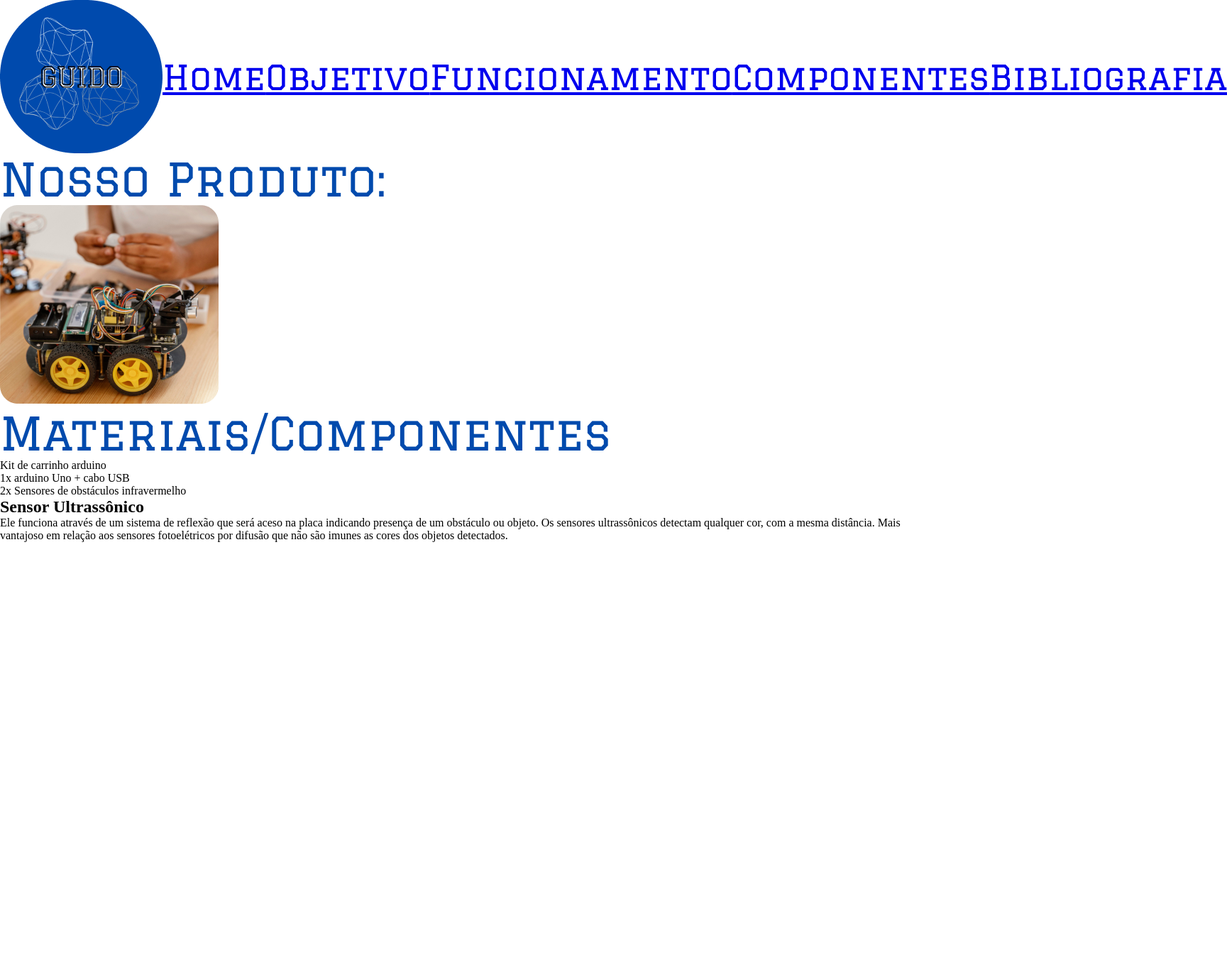
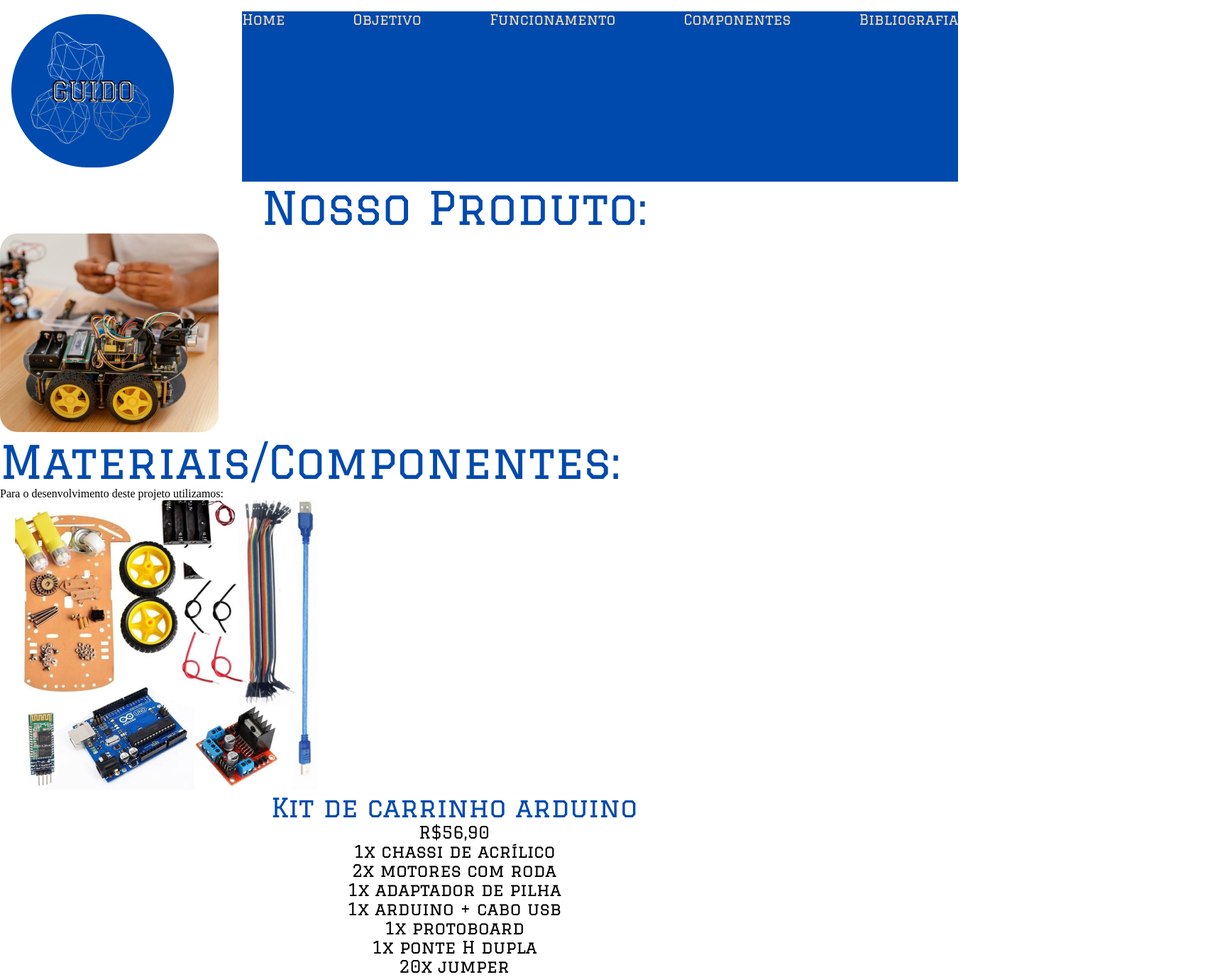
Before and after one commit to EmilyMFerreira/tccg, a React (Vite) app: page /componentes in a window 1280 px wide. Shown: the top 1377 px of the page at 71% size, 1729 px wide, since content can reach past the window. Before the commit the page ends 800 px from the top, so only its background shows below. Built offline with nearby package versions, Linux system fonts and the light colour scheme.

Commit message:
aba inicial

```diff
--- a/src/Header/index.css
+++ b/src/Header/index.css
@@ -8,19 +8,18 @@
 
 .menu {
     border: 1px solid #ccc;
-    width: 3rem;
-    font-size: 1rem;
+    width: 12rem;
     height: calc(100vh - 4rem);
     padding-right: 2rem;
     transition: translate .3s;
 }
 
 .menu nav {
+    color: #004AAD;
     display: flex;
     flex-direction: column;
-    gap: 1rem;
-    font-size: 1rem;
-    padding: 1rem;
+    font-size: 40px;
+     padding: 1rem;
 }
 
 .menu.close {
@@ -31,6 +30,7 @@
     display: none;
 }
 
+
 @media(min-width: 900px) {
     .menu-mobile {
         display: none;
@@ -40,5 +40,30 @@
         display: flex;
         justify-content: space-between;
         align-items: center;
+
+        gap: 5rem;
     }
+
+    a {
+        text-decoration: none;
+        color: wheat;
+    }
+
+    .menu-desktop nav {
+        display: flex;
+        height: 15rem;
+        width: 1000rem;
+        background-color: #004AAD;
+        font-size: 20px;
+        gap: 6rem;
+        padding: 0 rem;
+        margin: 1rem 80rem 0 0;
+
+    }
+
+    .menu-desktop img{
+        margin: 1rem;
+    }
+
+
 }
--- a/src/Header/index.jsx
+++ b/src/Header/index.jsx
@@ -19,7 +19,6 @@ function Header() {
     <header>
         <div className="menu-mobile">
             <div className="botao-menu">
-                <p>Logo</p>
                 <button onClick={handleAbrirFecharMenu}>{abrirFechar == true ? <X size={32} /> : <List size={32} />}</button>
             </div>
 
--- a/src/paginas/bibliografia.jsx
+++ b/src/paginas/bibliografia.jsx
@@ -9,7 +9,9 @@ function Bibliografia() {
         <h1>Inspiração</h1>
         </header>
 
-    <ul className="links">
+
+    <div className="links">
+    <ul>
       <li> <a href="https://www.youtube.com/watch?v=5jh-5HGvC-I"> <strong>Robô seguidor de linha usando Arduino</strong></a></li>
 
       <li><a href="https://www.youtube.com/watch?v=eAYiwWx17gk"> <strong>COMO MONTAR SEU PRIMEIRO ROBÔ | Tutorial Robô Seguidor de Linha | Robótica EP1</strong></a></li>
@@ -17,6 +19,7 @@ function Bibliografia() {
       <li><a href="https://portal.vidadesilicio.com.br/robo-seguidor-de-linha/"> <strong>Neste tutorial vamos aprender a fazer um robô seguidor de linha utilizando o sensor de obstaculo infravermelho (Você poderá usar o Módulo Segue Faixa – TCRT5000) em conjunto com um Arduino.
     </strong></a></li>
     </ul>
+    </div>
 
 
 
--- a/src/paginas/componentes.jsx
+++ b/src/paginas/componentes.jsx
@@ -18,29 +18,46 @@ function Componentes() {
 
 
 
-<div id="componentes">
-    <h1>Materiais/Componentes</h1>
+<div id="material">
+    <h1>Materiais/Componentes:</h1>
+    <p>Para o desenvolvimento deste projeto utilizamos:</p>
+    <img src="src/imagens/componentes.png" alt="comps" />
+    </div>
 
-<p>
-<ul>
-<li>Kit de carrinho arduino</li>
-<li>1x arduino Uno + cabo USB</li>
-<li>2x Sensores de obstáculos infravermelho</li>
-</ul>
-</p>
 
+
+<div className="kit">
+    <p>Kit de carrinho arduino</p>
 </div>
 
+<div className="comp">
+ <p>
+    <ul>
+        <li>R$56,90</li>
+        <li>1x chassi de acrílico</li>
+        <li>2x motores com roda</li>
+        <li>1x adaptador de pilha</li>
+        <li>1x arduino + cabo usb</li>
+        <li>1x protoboard</li>
+        <li>1x ponte H dupla</li>
+        <li>20x jumper</li>
+    </ul>
+ </p>
+ </div>
+
+
+
 <div className="sensor">
-    <h2>Sensor Ultrassônico</h2>
+    <h2>Sensor de obstáculo reflexivo infravermelho</h2>
+     </div>
 
+
+<div className="contsensor">
     <p>
-    Ele funciona através de um sistema de reflexão que será aceso
-    na placa indicando presença de um obstáculo ou objeto.
-    Os sensores ultrassônicos detectam qualquer cor, com a mesma distância. Mais vantajoso em relação aos sensores fotoelétricos por difusão que não são imunes as cores dos objetos detectados.
+    Um sensor de obstáculo reflexivo infravermelho é um dispositivo eletrônico que é usado para detectar a presença de objetos ou obstáculos com base na reflexão de luz infravermelha. Esses sensores são frequentemente utilizados em projetos de robótica, automação e sistemas de controle para evitar colisões ou para rastrear objetos.
     </p>
+    </div>
 
-    </div>
 
 
         </>
--- a/src/paginas/css/biblio.css
+++ b/src/paginas/css/biblio.css
@@ -3,3 +3,15 @@ header{
    font-size: 3rem;
    font-weight: 2rem;
    }
+
+.link {
+    color: #000;
+    font-family: Graduate;
+    font-size: 2.5rem;
+    font-weight: 400;
+    width: 40rem;
+    width: 50%;
+    margin: auto;
+    display: block;
+    font-size: 25px;
+}
--- a/src/paginas/css/comp.css
+++ b/src/paginas/css/comp.css
@@ -1,15 +1,56 @@
 header{
     color: #004AAD;
-    font-family: Graduate;
-   font-size: 3rem;
-   font-weight: 2rem;
-   text-align: center;
+  font-family: Graduate;
+  font-size: 4rem;
+  font-style: normal;
+  font-weight: 400;
+  line-height: normal;
+  text-align: center;
    }
 
-   .componentes{
+   .material h1{
     color: #004AAD;
     font-family: Graduate;
     font-size: 1.5rem;
     font-weight: 400;
     text-align: center;
    }
+
+   .material-p{
+    color: #004AAD;
+ font-family: Graduate;
+ font-size: 2.25rem;
+ font-weight: 400;
+   }
+
+.kit{
+    color: #004AAD;
+  text-align: center;
+  font-family: Graduate;
+  font-size: 2.3125rem;
+  font-weight: 400;
+}
+
+
+   .comp{
+    text-align: center;
+    color: #000;
+    font-family: Graduate;
+    font-size: 1.5rem;
+
+   }
+
+   .sensor{
+  color: #004AAD;
+  text-align: center;
+  font-family: Graduate;
+  font-size: 2.1875rem;
+  font-weight: 400;
+
+   }
+
+.contsensor{
+    color: #000;
+    font-family: Graduate;
+    font-size: 1.5rem;
+}
--- a/src/paginas/css/home.css
+++ b/src/paginas/css/home.css
@@ -1,13 +1,16 @@
-header{
-    color: #004AAD;
+header h1{
+  color: #004AAD;
   font-family: Graduate;
   font-size: 4rem;
   font-style: normal;
   font-weight: 400;
   line-height: normal;
+  text-align: center;
    }
 
-
+ .img1{
+    align-items: flex-start;
+ }
 
    .cont1{
     color: #000;
--- a/src/paginas/funcionamento.jsx
+++ b/src/paginas/funcionamento.jsx
@@ -6,7 +6,7 @@ function Funcionamento() {
     <>
 
     <header>
-    <h2>Funcionamento</h2>
+    <h1>Funcionamento</h1>
     </header>
 
         <div className="func1">
--- a/src/paginas/home.jsx
+++ b/src/paginas/home.jsx
@@ -10,7 +10,9 @@ function Home() {
         </header>
 
         <main>
-
+        <div className="img1">
+        <img src="src/imagens/home.png" alt="" />
+        </div>
 
             <div className="cont1">
          <p>Seja bem-vindo ao emocionante mundo da inovação tecnológica sobre rodas! Apresentamos a você nosso Carrinho controlado por arduino, uma criação que une a magia da robótica com a versatilidade da programação para ajudar no seu ambiente de trabalho.</p>
```
